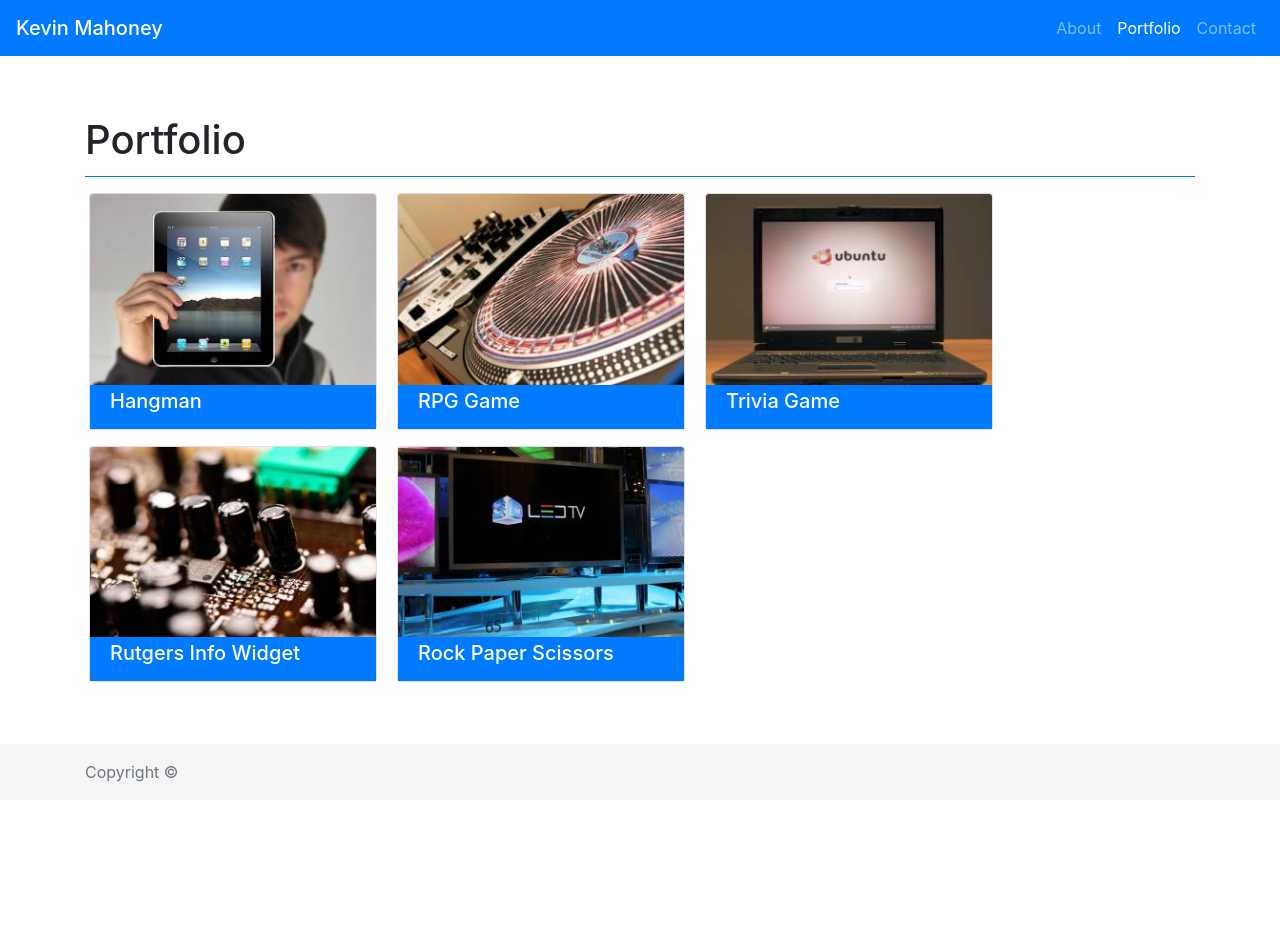
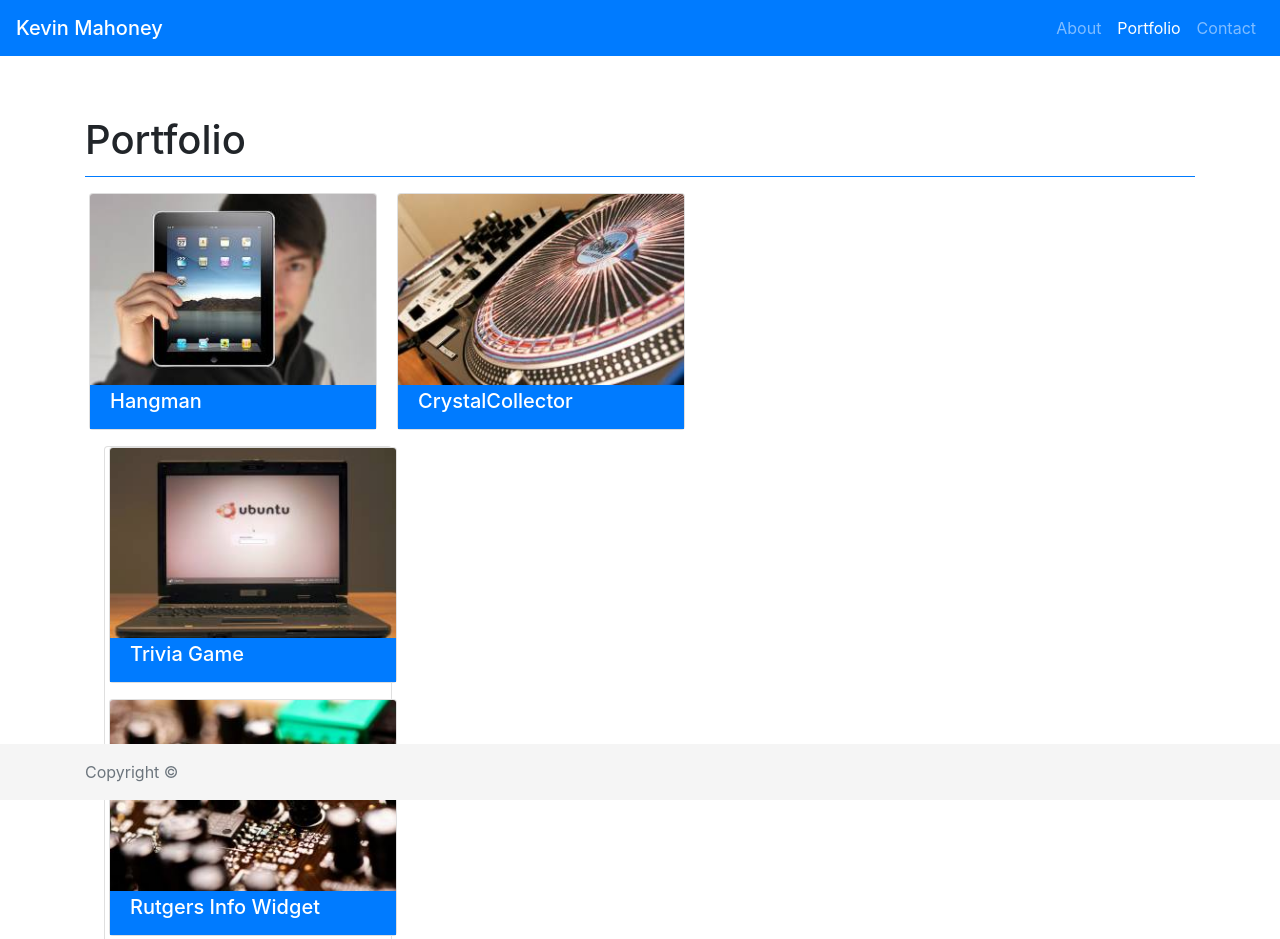
Before and after one commit to kevinmahoney135/Bootstrap-Portfolio, a plain HTML site: page portfolio.html in a window 1280 px wide. Shown: the top 939 px of the page. Before the commit the page ends 800 px from the top, so only its background shows below. Drawn offline with nearby package versions, Linux system fonts and the light colour scheme.

Commit message:
Added CrystalCollector game link to portfolio page.

```diff
--- a/portfolio.html
+++ b/portfolio.html
@@ -41,11 +41,11 @@
                                 <h5 class="card-title">Hangman</h5>
                             </div>
                         </a>
-                        <div class="card ml-1 mb-3 mr-3" style="width: 18rem;">
+                        <a href="https://kevinmahoney135.github.io/unit-4-game/" class="card ml-1 mb-3 mr-3" style="width: 18rem;">
                             <img src="assets/images/technics-q-c-300-200-2.jpg" class="card-img-top"
                                 alt="Placeholder Image 1">
                             <div class="card-body bg-primary text-white pt-1 pb-1">
-                                <h5 class="card-title">RPG Game</h5>
+                                <h5 class="card-title">CrystalCollector</h5>
                             </div>
                         </div>
                         <div class="card ml-1 mb-3 mr-3" style="width: 18rem;">
```
